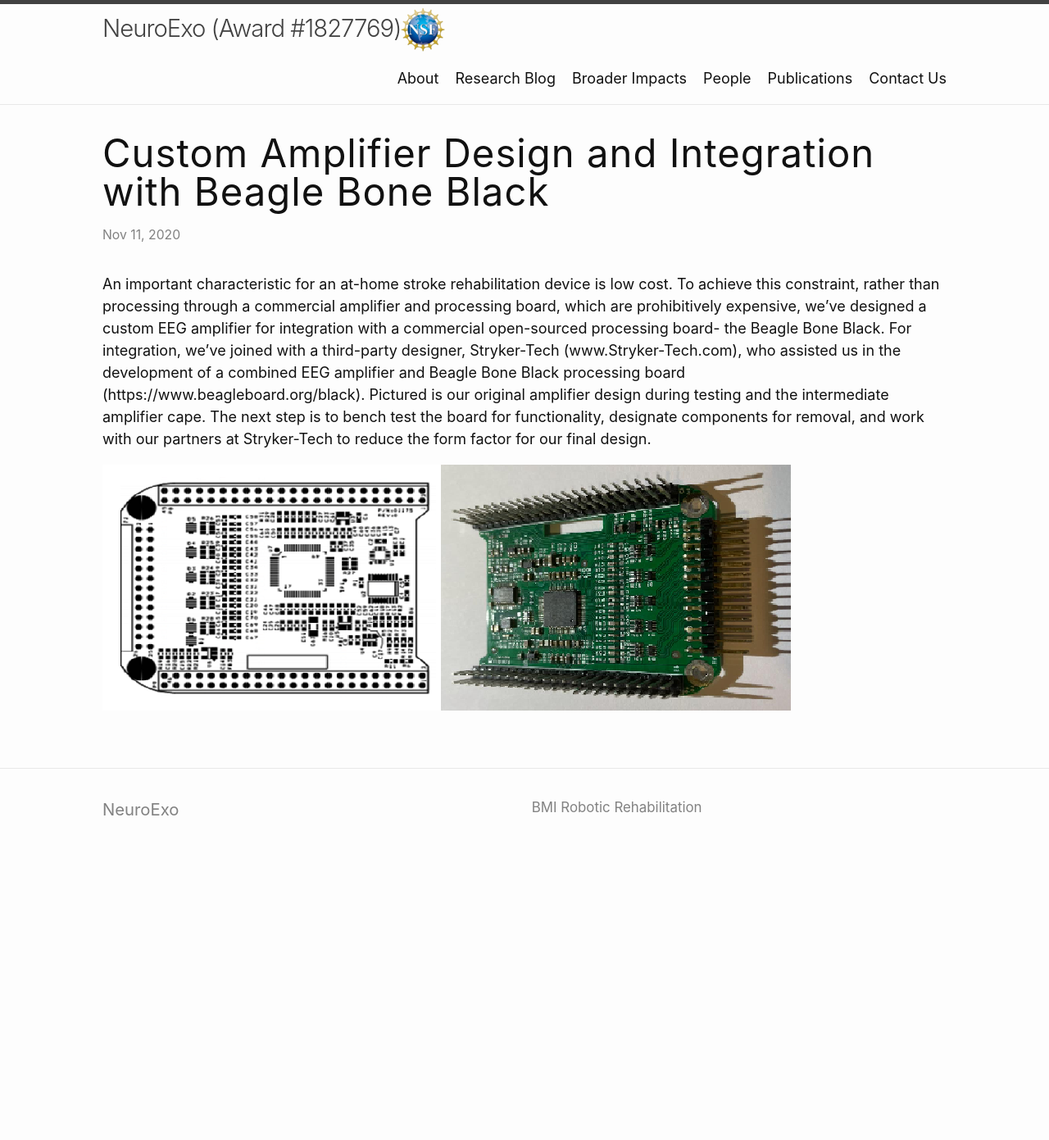
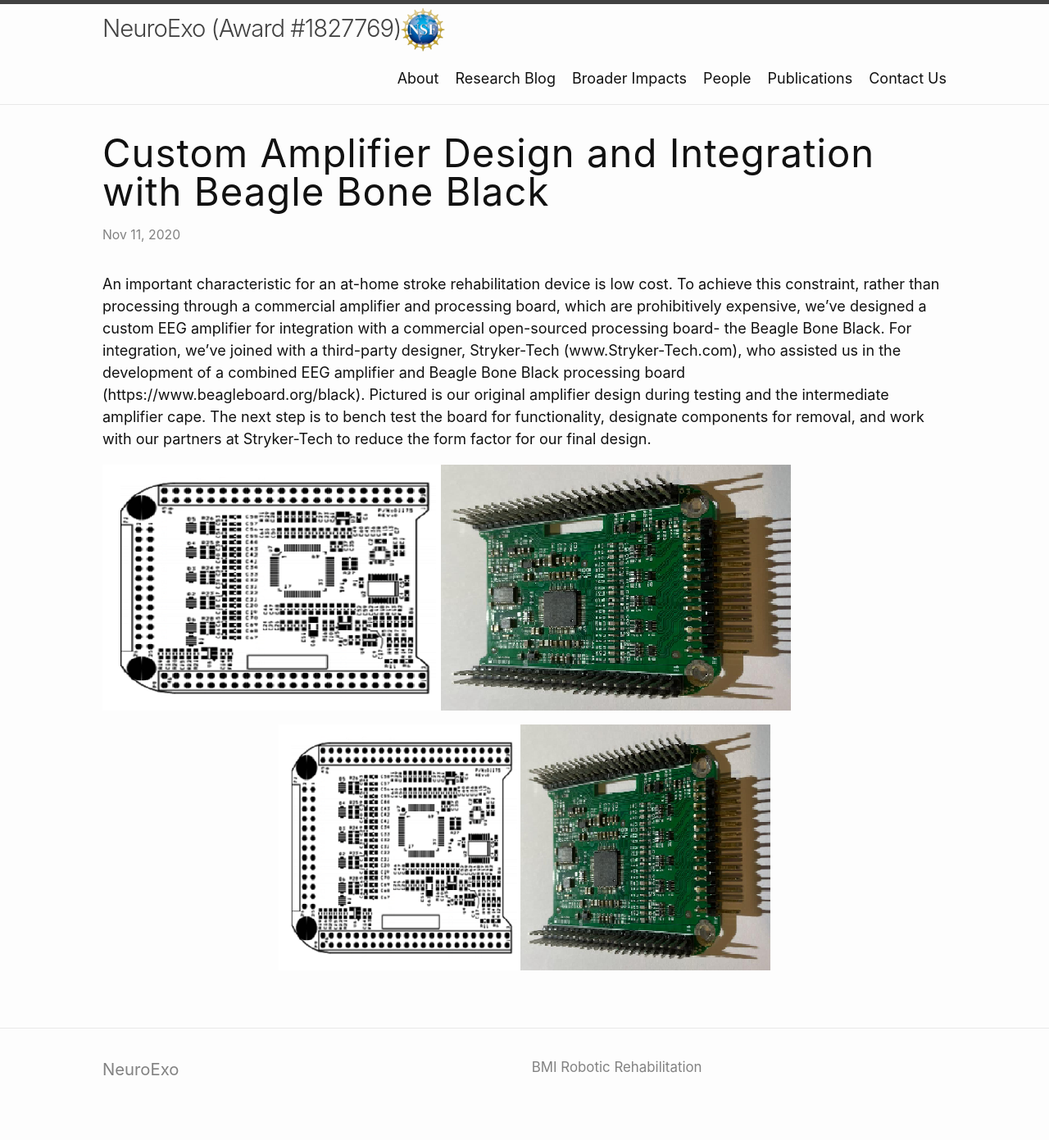
Before and after one commit to arcraik/neuroexo-website, a Jekyll site: the page built from _posts/2020-11-11-STamp.md, in a window 1280 px wide. Shown: the whole page at 82% size. Built offline with Jekyll 4.4.1, drawn with Linux system fonts in a browser that asks for light colours; before the commit the page ends 1073 px from its top, so only the background shows below that.

Commit message:
Update 2020-11-11-STamp.md

```diff
--- a/_posts/2020-11-11-STamp.md
+++ b/_posts/2020-11-11-STamp.md
@@ -6,3 +6,7 @@ title: Custom Amplifier Design and Integration with Beagle Bone Black
 <p>An important characteristic for an at-home stroke rehabilitation device is low cost. To achieve this constraint, rather than processing through a commercial amplifier and processing board, which are prohibitively expensive, we’ve designed a custom EEG amplifier for integration with a commercial open-sourced processing board- the Beagle Bone Black. For integration, we’ve joined with a third-party designer, Stryker-Tech (www.Stryker-Tech.com), who assisted us in the development of a combined EEG amplifier and Beagle Bone Black processing board (https://www.beagleboard.org/black). Pictured is our original amplifier design during testing and the intermediate amplifier cape. The next step is to bench test the board for functionality, designate components for removal, and work with our partners at Stryker-Tech to reduce the form factor for our final design.</p>
 
 <img src="/photos/both_designs.png" style="float: center">
+
+
+
+<div style="text-align:center"><img src="/photos/both_designs.png" width="600" height="300" /></div>
```
